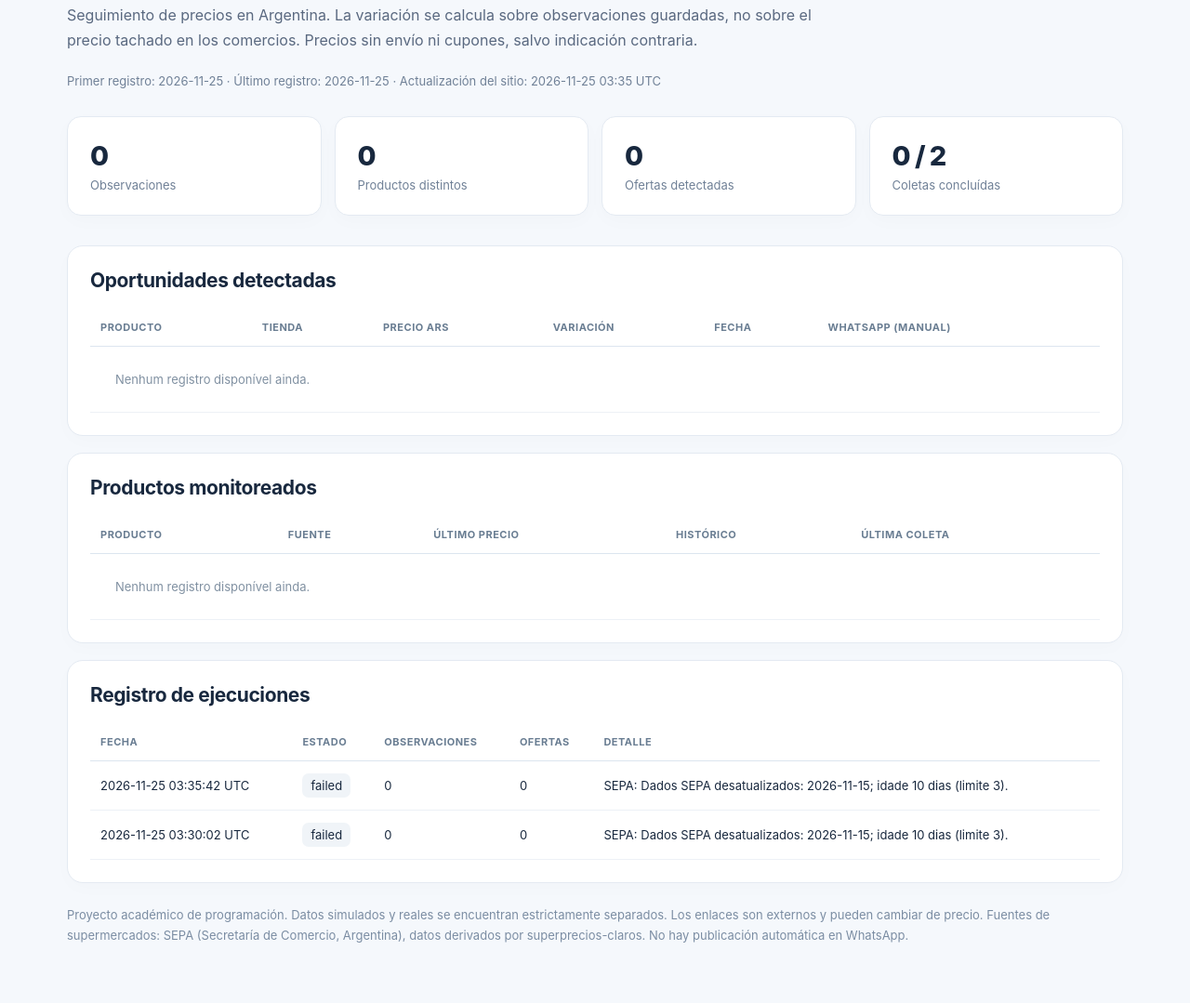
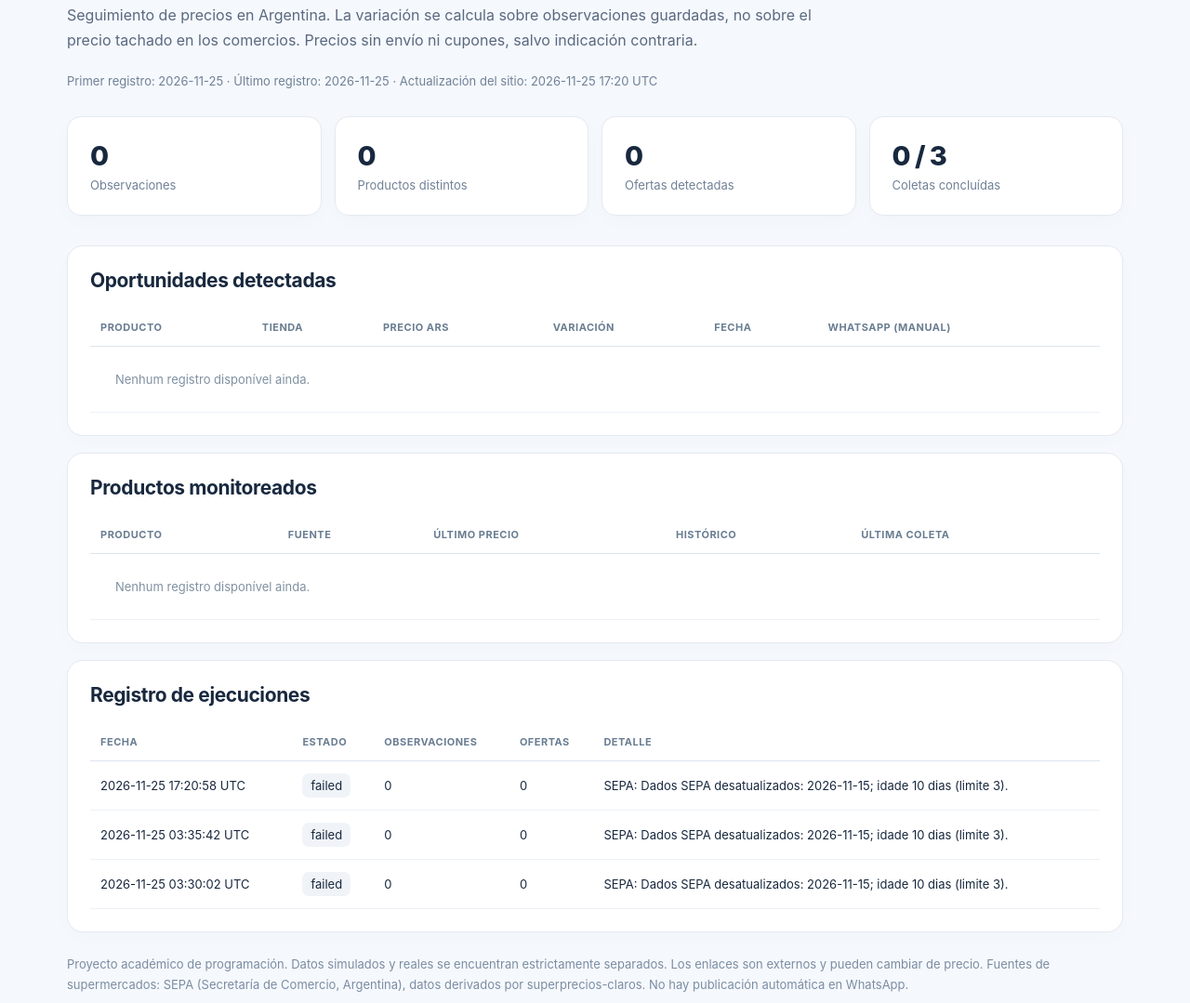
Before and after one commit to Wenz-W/promoradar-argentina, a plain HTML site: page docs/index.html in a window 1280 px wide. Shown: the part 211-1290 px from the top of the page at 93% size. Drawn offline with Linux system fonts and the light colour scheme.

Commit message:
data: registro de coleta 2026-11-25T17:20Z

```diff
--- a/docs/index.html
+++ b/docs/index.html
@@ -24,10 +24,10 @@ footer{margin-top:24px;font-size:13px;color:#7b8da3;line-height:1.65}
 <nav><a href="./index.html">Datos reales</a><a href="./demo.html">Demostración</a><a href="./catalogo.html">Catálogo de ofertas</a></nav></header>
 <main><span class="banner">SIN COLECTAS REALES TODAVÍA</span><h1>Monitoreo real — Argentina</h1>
 <p class="intro">Seguimiento de precios en Argentina. La variación se calcula sobre observaciones guardadas, no sobre el precio tachado en los comercios. Precios sin envío ni cupones, salvo indicación contraria.</p>
-<p class="smallprint">Primer registro: 2026-11-25 · Último registro: 2026-11-25 · Actualización del sitio: 2026-11-25 03:35 UTC</p>
-<div class="stats"><div class="stat"><div class="stat-val">0</div><div class="stat-name">Observaciones</div></div><div class="stat"><div class="stat-val">0</div><div class="stat-name">Productos distintos</div></div><div class="stat"><div class="stat-val">0</div><div class="stat-name">Ofertas detectadas</div></div><div class="stat"><div class="stat-val">0 / 2</div><div class="stat-name">Coletas concluídas</div></div></div>
+<p class="smallprint">Primer registro: 2026-11-25 · Último registro: 2026-11-25 · Actualización del sitio: 2026-11-25 17:20 UTC</p>
+<div class="stats"><div class="stat"><div class="stat-val">0</div><div class="stat-name">Observaciones</div></div><div class="stat"><div class="stat-val">0</div><div class="stat-name">Productos distintos</div></div><div class="stat"><div class="stat-val">0</div><div class="stat-name">Ofertas detectadas</div></div><div class="stat"><div class="stat-val">0 / 3</div><div class="stat-name">Coletas concluídas</div></div></div>
 <section><h2>Oportunidades detectadas</h2><div class="tbl"><table><thead><tr><th>Producto</th><th>Tienda</th><th>Precio ARS</th><th>Variación</th><th>Fecha</th><th>WhatsApp (manual)</th></tr></thead><tbody><tr><td colspan="6" class="empty">Nenhum registro disponível ainda.</td></tr></tbody></table></div></section>
 <section><h2>Productos monitoreados</h2><div class="tbl"><table><thead><tr><th>Producto</th><th>Fuente</th><th>Último precio</th><th>Histórico</th><th>Última coleta</th></tr></thead><tbody><tr><td colspan="6" class="empty">Nenhum registro disponível ainda.</td></tr></tbody></table></div></section>
-<section><h2>Registro de ejecuciones</h2><div class="tbl"><table><thead><tr><th>Fecha</th><th>Estado</th><th>Observaciones</th><th>Ofertas</th><th>Detalle</th></tr></thead><tbody><tr><td>2026-11-25 03:35:42 UTC</td><td><span class="state">failed</span></td><td>0</td><td>0</td><td>SEPA: Dados SEPA desatualizados: 2026-11-15; idade 10 dias (limite 3).</td></tr><tr><td>2026-11-25 03:30:02 UTC</td><td><span class="state">failed</span></td><td>0</td><td>0</td><td>SEPA: Dados SEPA desatualizados: 2026-11-15; idade 10 dias (limite 3).</td></tr></tbody></table></div></section>
+<section><h2>Registro de ejecuciones</h2><div class="tbl"><table><thead><tr><th>Fecha</th><th>Estado</th><th>Observaciones</th><th>Ofertas</th><th>Detalle</th></tr></thead><tbody><tr><td>2026-11-25 17:20:58 UTC</td><td><span class="state">failed</span></td><td>0</td><td>0</td><td>SEPA: Dados SEPA desatualizados: 2026-11-15; idade 10 dias (limite 3).</td></tr><tr><td>2026-11-25 03:35:42 UTC</td><td><span class="state">failed</span></td><td>0</td><td>0</td><td>SEPA: Dados SEPA desatualizados: 2026-11-15; idade 10 dias (limite 3).</td></tr><tr><td>2026-11-25 03:30:02 UTC</td><td><span class="state">failed</span></td><td>0</td><td>0</td><td>SEPA: Dados SEPA desatualizados: 2026-11-15; idade 10 dias (limite 3).</td></tr></tbody></table></div></section>
 </main><footer>Proyecto académico de programación. Datos simulados y reales se encuentran estrictamente separados. Los enlaces son externos y pueden cambiar de precio. Fuentes de supermercados: SEPA (Secretaría de Comercio, Argentina), datos derivados por superprecios-claros. No hay publicación automática en WhatsApp.</footer>
 </div><script>document.querySelectorAll('.copy').forEach(b=>b.addEventListener('click',async()=>{try{await navigator.clipboard.writeText(JSON.parse(b.dataset.text));b.textContent='Copiado';}catch(e){alert('Copiado no disponible; usa un navegador HTTPS.');}}));</script></body></html>
--- a/docs/ofertas.json
+++ b/docs/ofertas.json
@@ -1,5 +1,5 @@
 {
-  "generated_at": "2026-11-25T03:35:43.099318+00:00",
+  "generated_at": "2026-11-25T17:20:58.661955+00:00",
   "mode": "real",
   "max_age_hours": 30.0,
   "max_offer_days": 7.0,
--- a/docs/runs.csv
+++ b/docs/runs.csv
@@ -1,3 +1,4 @@
 run_id,started_at,status,observations_count,offers_count,error
 501f45f71685470e8a927bf0782475f6,2026-11-25T03:30:02.293679+00:00,failed,0,0,SEPA: Dados SEPA desatualizados: 2026-11-15; idade 10 dias (limite 3).
 efaddce5d856470fadd1bf6e8f4f0b16,2026-11-25T03:35:42.852713+00:00,failed,0,0,SEPA: Dados SEPA desatualizados: 2026-11-15; idade 10 dias (limite 3).
+1b2c60947515499984b0f92dd95f05f6,2026-11-25T17:20:58.247293+00:00,failed,0,0,SEPA: Dados SEPA desatualizados: 2026-11-15; idade 10 dias (limite 3).
```
Also changed, not shown: 1 other file.
